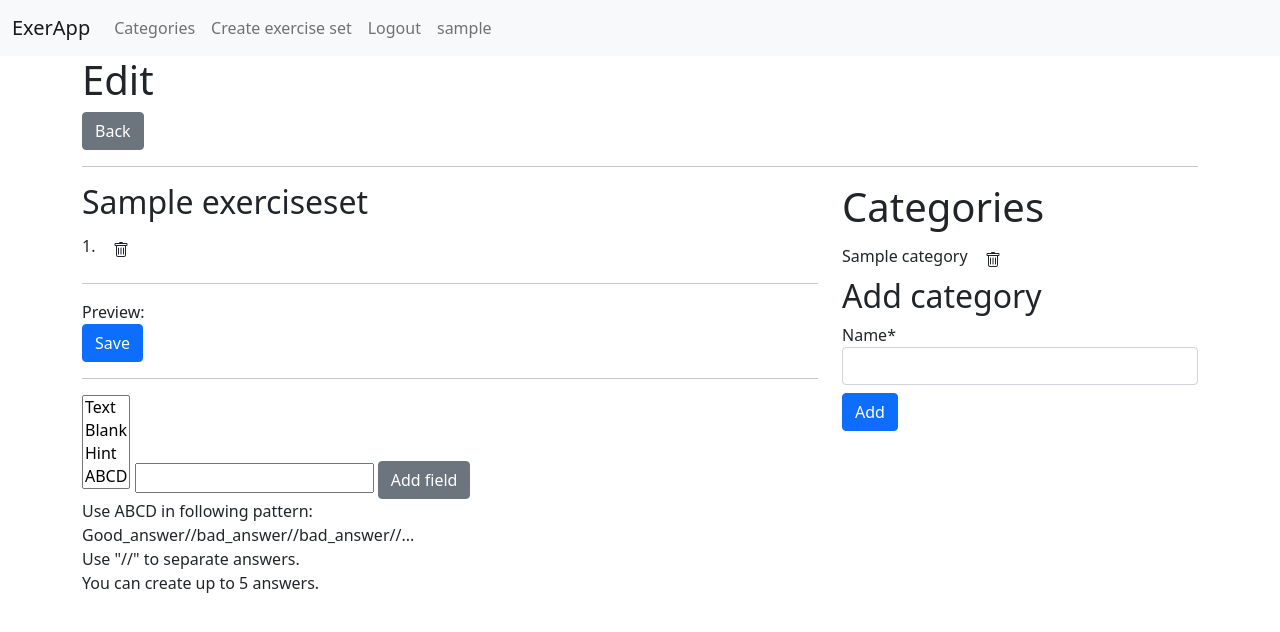
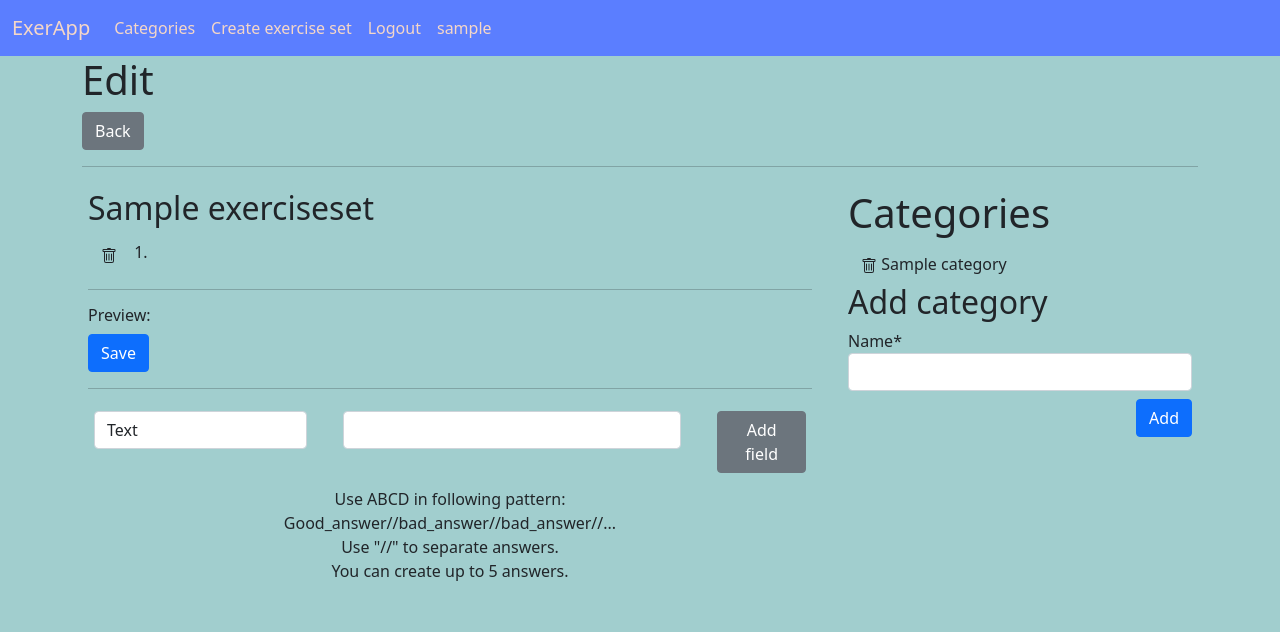
Before and after one commit to Korek-F/ExerApp, a Django app: page /exercise-set/1/edit/ in a window 1280 px wide. Shown: the top 632 px of the page. Run offline with Django 4.2, Linux system fonts and the light colour scheme; a user stored in the database is signed in; tables that the repository leaves empty hold one stand-in row (values such as "Sample post"); some libraries are stand-ins or nearby versions.

Commit message:
V1.3.4: CSS

```diff
--- a/ExerApp/categories/templates/categories/partials/add_category_form.html
+++ b/ExerApp/categories/templates/categories/partials/add_category_form.html
@@ -4,7 +4,7 @@
     <h1>Categories</h1>
     {% for category in exercise_set.categories.all %}
         <form hx-post="{% url 'delete_cat_from_set' exercise_set.id%}" hx-target="#add-category-form">
-            {{category.name}}
+
             {%csrf_token%}
             <input type="hidden" name="delete_id" value="{{category.id}}" />
             <button type="submit" class="btn">
@@ -12,6 +12,7 @@
                     <path d="M5.5 5.5A.5.5 0 0 1 6 6v6a.5.5 0 0 1-1 0V6a.5.5 0 0 1 .5-.5zm2.5 0a.5.5 0 0 1 .5.5v6a.5.5 0 0 1-1 0V6a.5.5 0 0 1 .5-.5zm3 .5a.5.5 0 0 0-1 0v6a.5.5 0 0 0 1 0V6z"/>
                     <path fill-rule="evenodd" d="M14.5 3a1 1 0 0 1-1 1H13v9a2 2 0 0 1-2 2H5a2 2 0 0 1-2-2V4h-.5a1 1 0 0 1-1-1V2a1 1 0 0 1 1-1H6a1 1 0 0 1 1-1h2a1 1 0 0 1 1 1h3.5a1 1 0 0 1 1 1v1zM4.118 4 4 4.059V13a1 1 0 0 0 1 1h6a1 1 0 0 0 1-1V4.059L11.882 4H4.118zM2.5 3V2h11v1h-11z"/>
                   </svg>
+                  {{category.name}}
             </button>
         </form>
     {% endfor %}
@@ -21,6 +22,6 @@
     <form hx-post="{% url 'add_cat_to_set' exercise_set.id%}" hx-target="#add-category-form">
         {%csrf_token%}
         {{form|crispy}}
-        <input type="submit" value="Add" class="btn btn-primary mt-2"/>
+        <input type="submit" value="Add" class="btn btn-primary mt-2 float-end"/>
     </form>
 </div>
--- a/ExerApp/excercises/forms.py
+++ b/ExerApp/excercises/forms.py
@@ -6,4 +6,7 @@ from .models import ItemBase, Content, Text, BlankText, Exercise, ExerciseSet
 class ExerciseSetCreationForm(forms.ModelForm):
     class Meta:
         model = ExerciseSet
-        fields = ['name']
+        fields = ['name','description','is_public']
+        labels = {
+            "is_public":"Make this set public"
+        }
--- a/ExerApp/excercises/models.py
+++ b/ExerApp/excercises/models.py
@@ -14,7 +14,8 @@ class ExerciseSet(models.Model):
     owner = models.ForeignKey(User, on_delete=models.CASCADE)
     creation_date = models.DateTimeField(auto_now_add=True, blank=True)
     description = models.TextField(max_length=1000)
-    categories = models.ManyToManyField(Category)
+    is_public = models.BooleanField(default=False)
+    categories = models.ManyToManyField(Category, blank=True)
 
 
     @property
--- a/ExerApp/excercises/templates/excercises/base.html
+++ b/ExerApp/excercises/templates/excercises/base.html
@@ -13,7 +13,7 @@
 
   </head>
   <body>
-    <nav class="navbar navbar-expand-lg navbar-light bg-light justify-content-between">
+    <nav class="navbar navbar-expand-lg justify-content-between my-navbar">
       <div class="container-fluid">
         <a class="navbar-brand" href="{% url 'exercises' %}">ExerApp</a>
         <button class="navbar-toggler" type="button" data-bs-toggle="collapse" data-bs-target="#navbarNav" aria-controls="navbarNav" aria-expanded="false" aria-label="Toggle navigation">
--- a/ExerApp/excercises/templates/excercises/excercise_set_edit.html
+++ b/ExerApp/excercises/templates/excercises/excercise_set_edit.html
@@ -12,14 +12,6 @@
         <h2>{{exercise_set.name}} </h2>
         <div id="exercise_delete_form" >
             {%for exercise in exercise_set.exercise_set.all%}
-                {{ forloop.counter }}.
-                {%for content in exercise.content_set.all%}
-                    {% if content.item.content_type == "text" %}
-                        {{content.item.correct_answer}}
-                    {% else %}
-                    <span style="color:gray;"> {{content.item.correct_answer}} </span>
-                    {% endif %}
-                {%endfor%}
 
                 <form hx-post="{% url 'excercise_delete_view' exercise_set.id %}"
                 hx-target="#exercise_delete_form"
@@ -35,6 +27,17 @@
                     </button>
                 </form>
 
+                {{ forloop.counter }}.
+                {%for content in exercise.content_set.all%}
+                    {% if content.item.content_type == "text" %}
+                        {{content.item.correct_answer}}
+                    {% else %}
+                    <span style="color:gray;"> {{content.item.correct_answer}} </span>
+                    {% endif %}
+                {%endfor%}
+
+
+
                 <br />
             {%endfor%}
         </div>
@@ -46,23 +49,35 @@
             hx-post="{% url 'excercise_set_edit_view' exercise_set.id %}"
             hx-target="#exercise_delete_form">
             {% csrf_token %}
+            <h6>Preview:</h6>
             <div id="exercise_preview">
-                Preview:
+
             </div>
 
             <button id="save_exercise_btn" class="btn btn-primary" >Save</button>
         </form>
             <hr />
 
-            <select id="content_type" size=4>
+            <div class="row">
+                <div class="col-sm-4">
+                    <select id="content_type" class="form-control">
                         <option> Text </option>
                         <option> Blank </option>
                         <option> Hint </option>
                         <option> ABCD </option>
                     </select>
-            <input type="text" id="content_content"/>
+                </div>
+                <div class="col-sm-6" >
+                    <input type="text" class="form-control"
+                     id="content_content"/>
+                </div>
+
+                <div class="col-sm-2">
                     <button onClick="add_content()" class="btn btn-secondary">Add field</button>
-            <p>
+                </div>
+
+            </div>
+            <p class="exercise-edit-info">
                 Use ABCD in following pattern:<br />
                 Good_answer//bad_answer//bad_answer//...<br />
                 Use "//" to separate answers.<br />
@@ -91,22 +106,30 @@
     document.addEventListener('htmx:afterRequest', function() {
         current_content = 0
         excercise_count+=1
-        exercise_preview.innerHTML = "Preview: "
+        exercise_preview.innerHTML = ""
     });
     const add_content = () => {
+        if(content_content.value !==""){
             exercise_preview.innerHTML +=
             generateInputField(content_type.value, content_content.value, excercise_count, current_content)
             content_content.value= ""
             current_content += 1
         }
+    }
 
     const generateInputField = (contentType, contentValue, exercise_number, content_number) =>{
         return `
-        <small>${contentType}: </small><span>${contentValue}</span>
+        <div class="preview_box">
+            ${contentValue}<br />
+            <hr />
+            <span>(${contentType})</span>
+
+
         <input type="hidden"
         value="${contentValue}"
         name="content-${contentType}-${exercise_number}-${content_number}"
-        />`
+        />
+        </div>`
     }
 
 </script>
--- a/ExerApp/excercises/templates/excercises/exercise_set_create.html
+++ b/ExerApp/excercises/templates/excercises/exercise_set_create.html
@@ -8,7 +8,7 @@
 <div class='mb-3'>
 {{form|crispy}}
 </div>
-<input type='submit' class="btn btn-primary" value="Create" />
+<input type='submit' class="btn btn-primary mt-2 float-end" value="Create" />
 </form>
 
 
--- a/ExerApp/excercises/templates/excercises/partials/exercise_set_card.html
+++ b/ExerApp/excercises/templates/excercises/partials/exercise_set_card.html
@@ -1,4 +1,4 @@
-<div class="card col-sm-4 ">
+<div class="card col-md-4 ">
     <div class="card-body d-flex flex-column">
       <h5 class="card-title">{{exercise_set.name}}</h5>
       <h6 class="card-subtitle mb-2 text-muted"> {{exercise_set.creation_date|date:"d.m.Y"}} </h6>
@@ -13,4 +13,4 @@
       <a href="{{exercise_set.get_absolute_url}}"
       class="btn btn-primary mt-auto">Go</a><br />
     </div>
-  </div>
+</div>
--- a/ExerApp/excercises/views.py
+++ b/ExerApp/excercises/views.py
@@ -12,7 +12,7 @@ from categories.forms import CreateCategoryForm
 
 class AllExercisesSets(View):
     def get(self, request, *args, **kwargs):
-        exercises_sets = ExerciseSet.objects.all()
+        exercises_sets = ExerciseSet.objects.all().filter(is_public=True)
         context = {'exercises_sets': exercises_sets}
         return render(request, 'excercises/all_excercises_sets_page.html', context)
 
@@ -36,6 +36,7 @@ class ExerciseSetEditView(LoginRequiredMixin,View):
             return redirect(reverse("excercise_set_learn_view", kwargs={"set_id":kwargs['set_id']}))
 
         current_ex = Exercise.objects.create(exercise_set=exercise_set)
+
         for i in request.POST:
             if i.startswith("content"):
                 content_type = i.split("-")[1]
--- a/ExerApp/profiles/templates/profiles/profile_details.html
+++ b/ExerApp/profiles/templates/profiles/profile_details.html
@@ -3,12 +3,10 @@
 <h1>{{object.username}}</h1>
 <small> Member since: {{object.created_at}} </small>
 
-<h3>Exersise sets:</h3>
+<h3>Exercise sets:</h3>
 <div class="row">
 {% for exercise_set in object.exerciseset_set.all%}
-    <div class="col-sm-4">
-        <a href='{{exercise_set.get_absolute_url}}'' >{{exercise_set.name}}</a>
-    </div>
+    {%include 'excercises/partials/exercise_set_card.html' %}
 {% endfor %}
 </div>
 {% endblock %}
--- a/ExerApp/static/exercises.css
+++ b/ExerApp/static/exercises.css
@@ -1,3 +1,7 @@
+body {
+    background-color: #a1cece;
+}
+
 .disappear-box {
     animation-name: disappear-animation;
     animation-duration: 5000ms;
@@ -61,3 +65,53 @@
     color: red;
 
 }
+
+
+[class*="col-"] {
+    background-clip: padding-box;
+    border: 6px solid transparent;
+}
+
+.my-navbar {
+    background-color: #5B7EFF !important;
+
+}
+
+.my-navbar a {
+    color: #F5D7C8 !important;
+}
+
+
+.exercise-edit-info {
+    padding: .5rem;
+    text-align: center;
+}
+
+#exercise_preview {
+    display: flex;
+    flex-wrap: wrap;
+}
+
+.preview_box {
+    background-color: hsl(180, 80%, 86%);
+    padding: 0 .5rem;
+    text-align: center;
+    position: relative;
+    border: 2px solid #5B7EFF;
+    border-radius: 1rem;
+    margin: .8rem;
+}
+
+.preview_box::before {
+    content: "+";
+    color: #5B7EFF;
+
+    position: absolute;
+    top: -1rem;
+    right: -2rem;
+    font-size: 3rem;
+}
+
+.preview_box hr {
+    margin: 0;
+}
```
Also changed, not shown: ExerApp/excercises/migrations/0006_exerciseset_is_public.py (added). Lines whose indentation alone changed are shown as unchanged.
